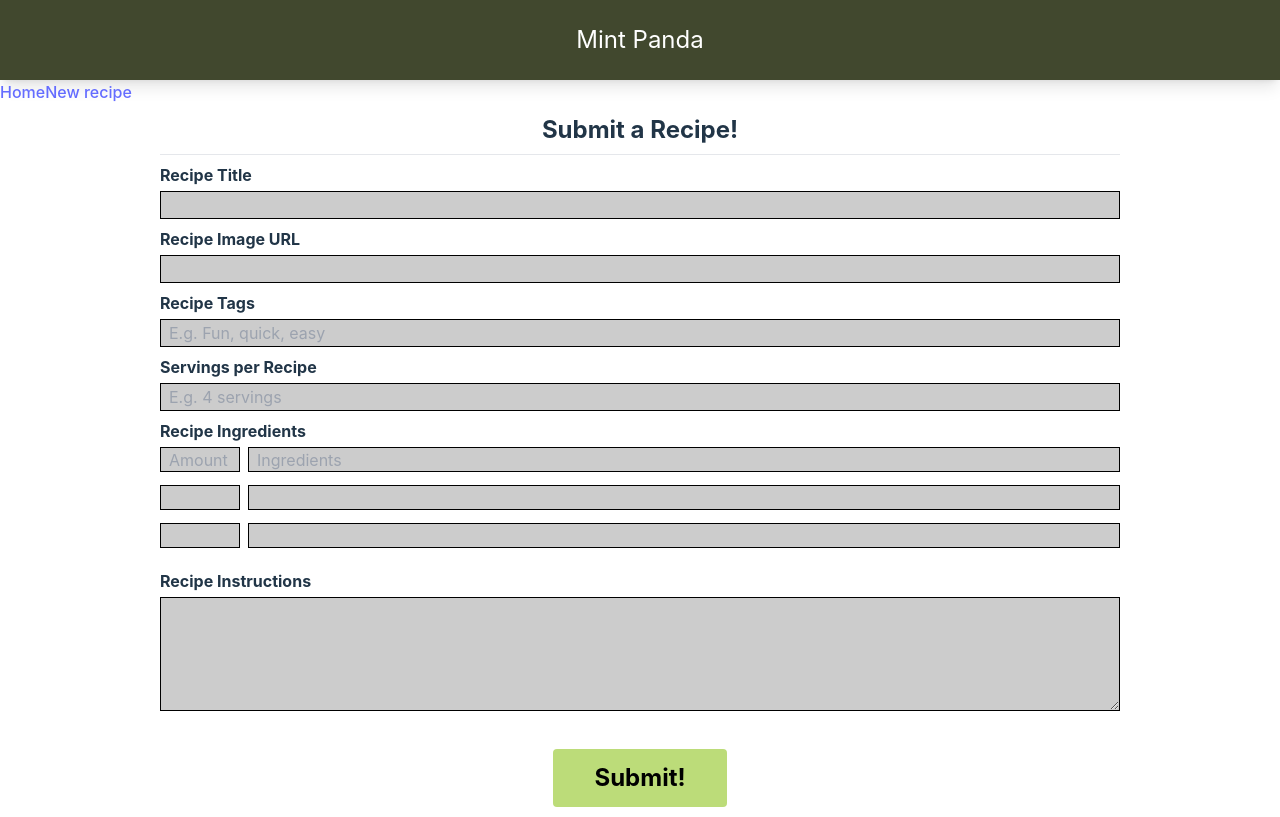
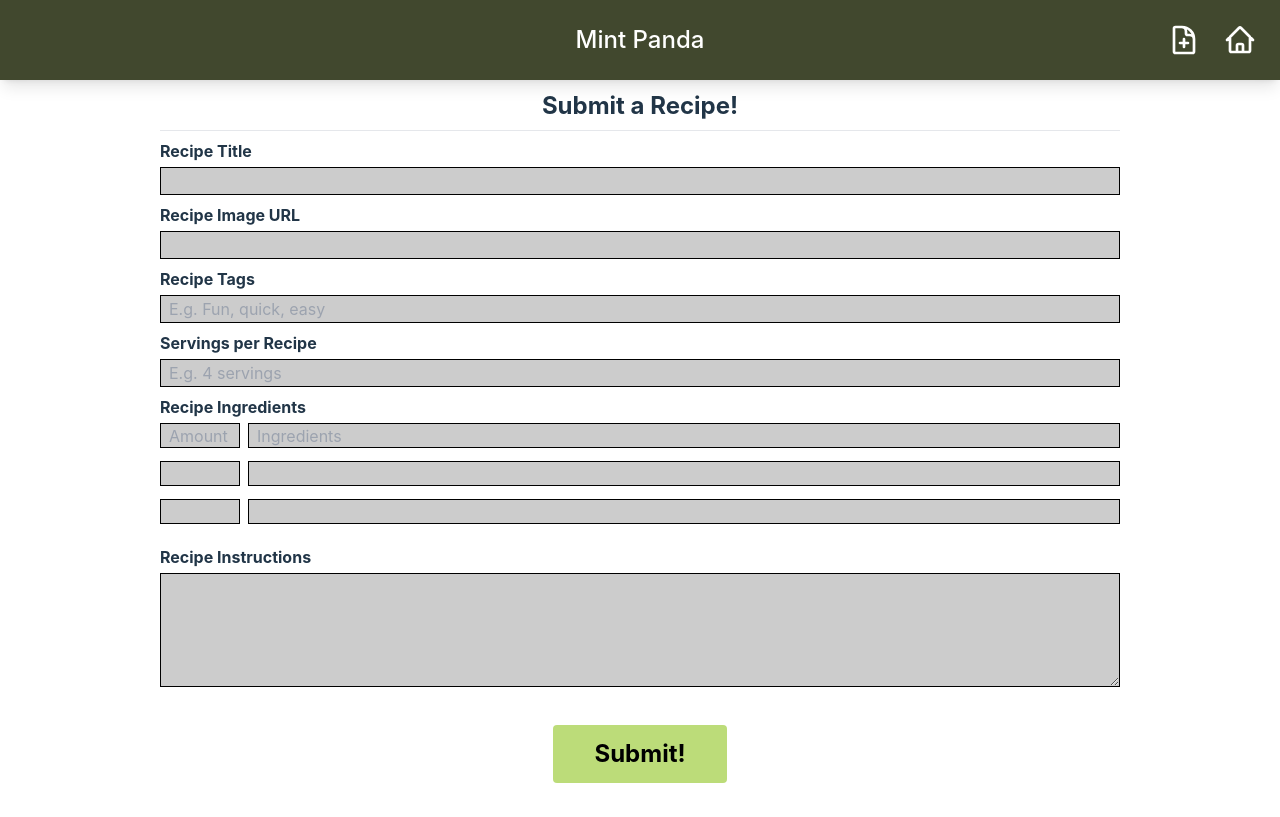
Before and after one commit to Hack-Weekly/mint-panda-recipe-app, a React (Vite) app in the folder frontend/: page /mint-panda-recipe-app/recipe/new in a window 1280 px wide. Built offline with nearby package versions, Linux system fonts and the light colour scheme.

Commit message:
added home and recipe icon links

```diff
--- a/frontend/src/components/Header.tsx
+++ b/frontend/src/components/Header.tsx
@@ -1,11 +1,24 @@
+import { HomeIcon, RecipeIcon } from "./Icons";
+import LinkWithIcon from "./LinkWithIcon";
+import { Link } from "react-router-dom"
+
 const Header = () => {
   return (
-    <header className="bg-[#41482e] py-6 w-[100%] m-0 shadow-lg">
-      <div className="container mx-auto text-center">
-        <h1 className="text-2xl text-white">Mint Panda</h1>
-      </div>
-    </header>
-  )
-}
+    <>
+      <header className="bg-[#41482e] py-6 w-[100%] m-0 shadow-lg">
+        <div className="container mx-auto flex items-center justify-center">
+          <div>
+            <Link to={"/"}>
+              <h1 className="text-2xl text-white">Mint Panda</h1>
+            </Link>
+          </div>
+        </div>
+        <LinkWithIcon to="/" icon={<HomeIcon />} />
+        <LinkWithIcon to="/recipe/new" icon={<RecipeIcon />} />
+      </header>
+    </>
+  );
+};
+
 
 export default Header
--- /dev/null
+++ b/frontend/src/components/Icons.tsx
@@ -0,0 +1,13 @@
+const RecipeIcon = () => (
+  <svg xmlns="http://www.w3.org/2000/svg" fill="none" viewBox="0 0 24 24" strokeWidth="2" stroke="currentColor" className="w-8 h-8 fixed top-0 right-0 mt-6 mr-20 cursor-pointer z-30">
+    <path strokeLinecap="round" strokeLinejoin="round" d="M19.5 14.25v-2.625a3.375 3.375 0 00-3.375-3.375h-1.5A1.125 1.125 0 0113.5 7.125v-1.5a3.375 3.375 0 00-3.375-3.375H8.25m3.75 9v6m3-3H9m1.5-12H5.625c-.621 0-1.125.504-1.125 1.125v17.25c0 .621.504 1.125 1.125 1.125h12.75c.621 0 1.125-.504 1.125-1.125V11.25a9 9 0 00-9-9z" />
+  </svg>
+);
+
+const HomeIcon = () => (
+  <svg xmlns="http://www.w3.org/2000/svg" fill="none" viewBox="0 0 24 24" strokeWidth="2" stroke="currentColor" className="w-8 h-8 fixed top-0 right-0 mt-6 mr-6 cursor-pointer z-30">
+    <path strokeLinecap="round" strokeLinejoin="round" d="M2.25 12l8.954-8.955c.44-.439 1.152-.439 1.591 0L21.75 12M4.5 9.75v10.125c0 .621.504 1.125 1.125 1.125H9.75v-4.875c0-.621.504-1.125 1.125-1.125h2.25c.621 0 1.125.504 1.125 1.125V21h4.125c.621 0 1.125-.504 1.125-1.125V9.75M8.25 21h8.25" />
+  </svg>
+);
+
+export { HomeIcon, RecipeIcon }
--- /dev/null
+++ b/frontend/src/components/LinkWithIcon.tsx
@@ -0,0 +1,11 @@
+import { Link } from "react-router-dom"
+
+const LinkWithIcon = ({ to, icon }) => {
+  return (
+    <Link to={to} className="flex items-center text-white hover:text-gray-300">
+      {icon}
+    </Link>
+  );
+};
+
+export default LinkWithIcon
--- a/frontend/src/components/Navigation.tsx
+++ b/frontend/src/components/Navigation.tsx
@@ -6,8 +6,6 @@ const Navigation = () => {
     <>
       <div className="relative z-20">
         <Header />
-        <Link to="/">Home</Link>
-        <Link to="/recipe/new">New recipe</Link>
       </div>
     </>
   )
--- a/frontend/src/components/Sidebar.tsx
+++ b/frontend/src/components/Sidebar.tsx
@@ -38,7 +38,9 @@ function Sidebar() {
             <ul className="mb-2 ml-4 md:ml-6 lg:ml-8">
               <li className="text-sm flex items-center">
                 <input type="checkbox" className="mr-1" />
-                Nuts
+                <div style={{ overflowWrap: "break-word" }} className="w-20 md:w-30 lg:w-40">
+                  Nuts
+                </div>
               </li>
               <li className="text-sm flex items-center">
                 <input type="checkbox" className="mr-1" />
--- a/frontend/src/main.tsx
+++ b/frontend/src/main.tsx
@@ -5,7 +5,6 @@ import "./index.css";
 import { createBrowserRouter, RouterProvider } from "react-router-dom";
 import NewRecipe from "./pages/NewRecipe.tsx";
 import Dashboard from "./pages/Dashboard.tsx";
-// import DashboardComponent from "./components/dashboard/dashboard.component.tsx";
 
 const router = createBrowserRouter(
   [
@@ -13,10 +12,6 @@ const router = createBrowserRouter(
       path: "/",
       element: <App />,
       children: [
-        // {
-        //   path: "",
-        //   element: <DashboardComponent />,
-        // },
         {
           index: true,
           element: <Dashboard />,
```
